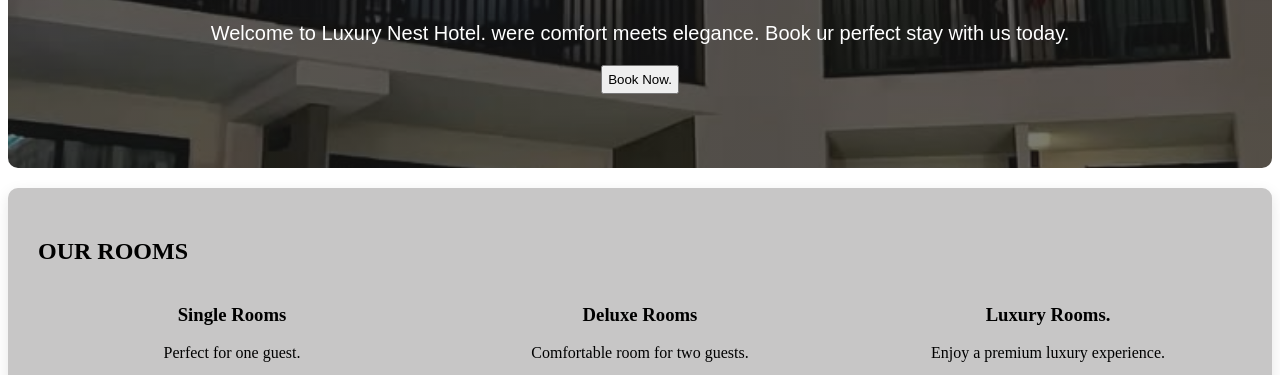
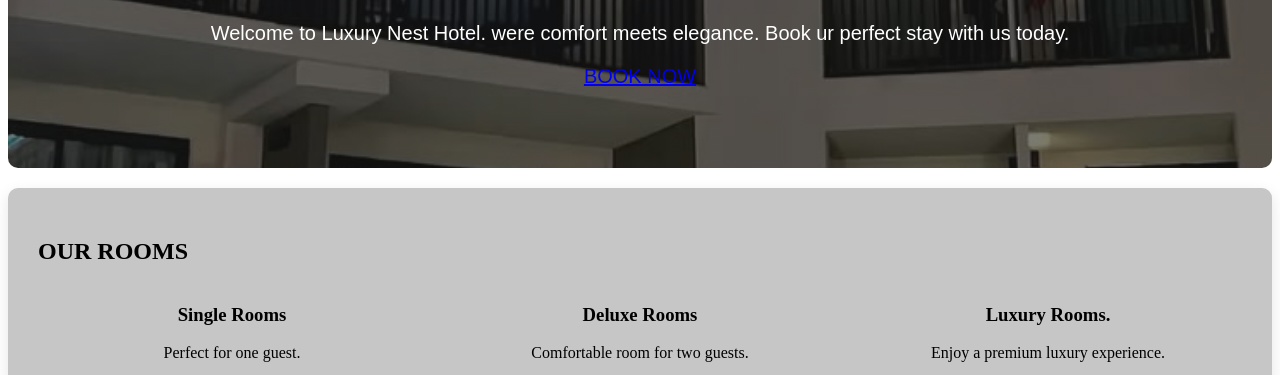
Before and after one commit to Starvix-git/hotel, a plain HTML site: page index.html in a window 1280 px wide. Shown: the part 390-765 px from the top of the page. Drawn offline with Linux system fonts and the light colour scheme.

Commit message:
Update index.html

```diff
--- a/index.html
+++ b/index.html
@@ -34,7 +34,7 @@
     Welcome to Luxury Nest Hotel. were comfort meets elegance.
     Book ur perfect stay with us today.
    </P>
-    <button id="bb"  value="Rooms">Book Now.</button>
+    <a href="#Booking" class"Book">BOOK NOW</a>
    </div>
 
     </section>
```
